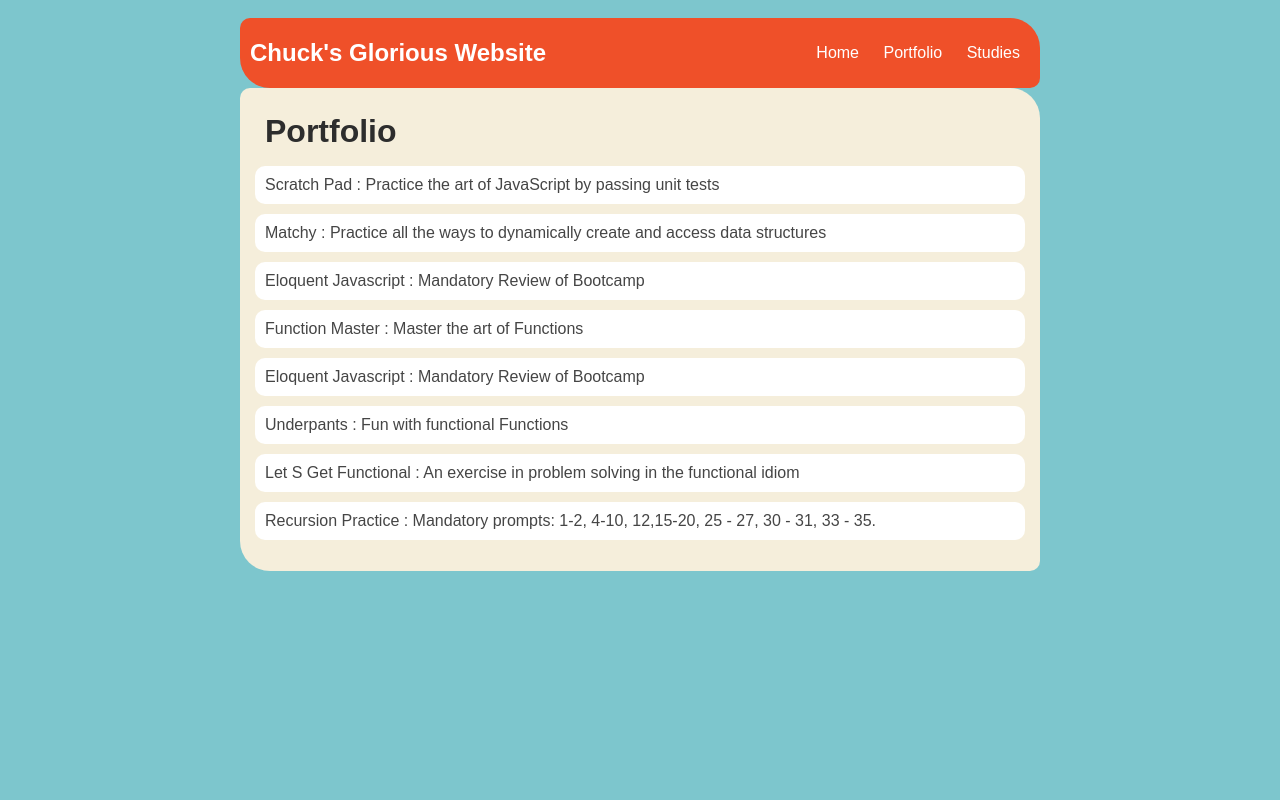
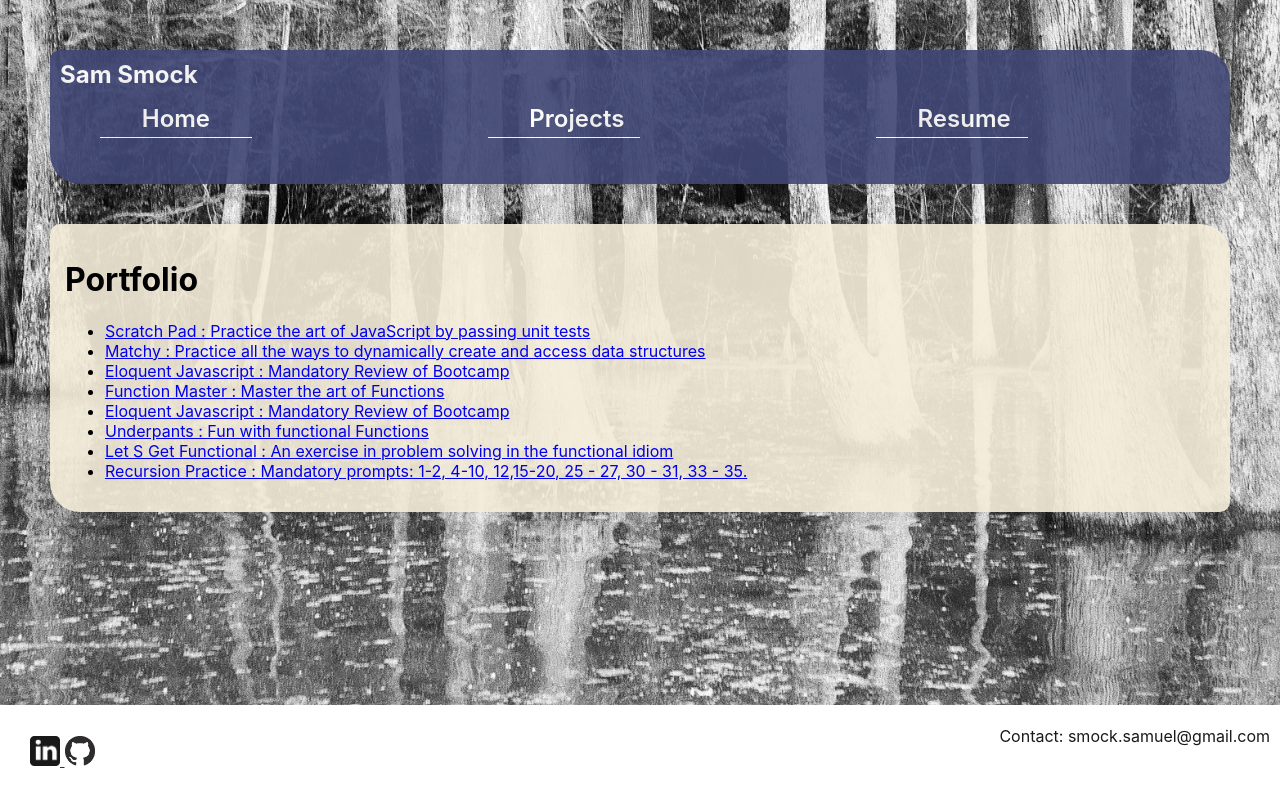
Before and after one commit to samuelsmock/vanillawebsite, a plain HTML site: page portfolio.html in a window 1280 px wide. Drawn offline with nearby package versions, Linux system fonts and the light colour scheme.

Commit message:
updates to all pages and the addition of a footer

```diff
--- a/css/index.css
+++ b/css/index.css
@@ -1,60 +1,125 @@
 
-    body {
-        background: rgb(125, 198, 205);
-        color: rgb(45, 45, 45);
-        padding: 10px;
-        font-family: arial;
-    }
+      code {
+        font-family: source-code-pro, Menlo, Monaco, Consolas, 'Courier New',
+          monospace;
+      }
+
+      body  {
+
+        font-family: -apple-system, BlinkMacSystemFont, 'Segoe UI', 'Roboto', 'Oxygen',
+          'Ubuntu', 'Cantarell', 'Fira Sans', 'Droid Sans', 'Helvetica Neue',
+          sans-serif;
+        -webkit-font-smoothing: antialiased;
+        -moz-osx-font-smoothing: grayscale;
+        display: flex;
+        flex-direction: column;
+        justify-content: center;
+        background-image: url('../media/background_image.jpg');
+        background-position: center;
+        background-repeat: no-repeat;
+        background-size: cover;
+        height: 50%;
+        margin: 50px;
+        Width: auto;
+      }
+
+
     header {
         font-size: 1.5em;
         font-weight: bold;
     }
-    #all-contents {
-        max-width: 800px;
-        margin: auto;
-    }
 
     /* navigation menu */
     nav {
+
         border-radius: 10px 30px;
-        background: rgb(239, 80, 41);
+        background: #404775;
         margin: 10 auto;
+        margin-top: 50px
         display: flex;
         padding: 10px;
+        opacity: 90%;
+
+        margin: 0 0 0 0;
+
+
     }
     nav header {
         display: flex;
-        align-items: center;
+        align-items: right;
         color: rgb(255, 255, 255);
         flex: 1;
+
     }
-    nav ul {
-        list-style-image: none;
-    }
-    nav li {
-        display: inline-block;
-        padding: 0 10px;
-    }
+
     nav a {
         text-decoration: none;
         color: #fff;
     }
+    nav a:hover{
+        text-decoration: none;
+        color: #f0c36c;
+    }
+
+   nav ul {
+    display: flex;
+    flex-direction: row;
+    align-items: center;
+    justify-content: space-between;
+    width: 80%;
+    list-style-image: none;
+
+    margin-bottom: 2.22rem;
+    color: #ffffff;
+  }
+
+    nav li {
+        display: inline-block;
+        padding: 0 10px;
+        cursor: pointer;
+        width: 4.33rem;
+        border-bottom: 1px solid #fff;
+        padding: 0 2.58rem .33rem 2.58rem;
+        line-height: 1.13;
+        text-align: center;
+        font-weight: 600;
+        font-size: 1.5rem;
+        transition: color .25s;
+    }
+
+    nav li:hover {
+        color: #d4cfcf;
+    }
+
+    nav li.active,
+    nav li.active:hover {
+        border-bottom: 1px solid #f0c36c;
+        color: #f0c36c;
+    }
 
     /* main container area beneath menu */
     main {
+        margin: 10 auto;
+
         border-radius: 10px 30px;
-        background: rgb(245, 238, 219);
+        background: rgba(245, 238, 219, 0.9);
         display: flex;
+
     }
     .sidebar {
-         margin-right: 25px;
+        margin-right: 25px;
         padding: 10px;
+
 
     }
     .sidebar img {
 
         width: 200px;
         border-radius:10px 30px;
+        opacity: 100%;
+    }
+    .profile_photo{
+        opacity: 100%;
     }
     .content {
         flex: 1;
@@ -63,3 +128,28 @@
     .interests header {
         font-size: 1.25em;
     }
+
+    .contact{
+        margin-right: 30px;
+        color: black;
+    }
+    .social_links{
+        float: left;
+        padding: 10px;
+
+
+    }
+    #footer {
+        position: fixed;
+        left: 0;
+        bottom: 0;
+
+        width: 100%;
+        background: white;
+        padding: 20px;
+        opacity: 90%;
+        width: 100%;
+
+        text-align: right;
+        opacity: 90%;
+      }
--- /dev/null
+++ b/js/main.js
@@ -0,0 +1,3 @@
+$(document).ready(() => {
+
+});
--- a/portfolio.html
+++ b/portfolio.html
@@ -1,94 +1,21 @@
 <!DOCTYPE HTML>
 <html>
         <head>
-        <title>Chuck's Amazing Website</title>
-        <style type="text/css">
-            body {
-                background: rgb(125, 198, 205);
-                color: rgb(45, 45, 45);
-                padding: 10px;
-                font-family: arial;
-            }
-            header {
-                font-size: 1.5em;
-                font-weight: bold;
-            }
-            h1 {
-                margin: 10px;
-            }
-            #all-contents {
-                max-width: 800px;
-                margin: auto;
-            }
-
-            /* navigation menu */
-            nav {
-                border-radius: 10px 30px;
-                background: rgb(239, 80, 41);
-                margin: 10 auto;
-                display: flex;
-                padding: 10px;
-            }
-            nav header {
-                display: flex;
-                align-items: center;
-                color: rgb(255, 255, 255);
-                flex: 1;
-            }
-            nav ul {
-                list-style-image: none;
-            }
-            nav li {
-                display: inline-block;
-                padding: 0 10px;
-            }
-            nav a {
-                text-decoration: none;
-                color: #fff;
-            }
-
-            /* main container area beneath menu */
-          main {
-                border-radius: 10px 30px;
-                background: rgb(245, 238, 219);
-                display: flex;
-            }
-            .content {
-                flex: 1;
-                padding: 15px;
-            }
-            #portfolio {
-                list-style-type: none;
-                padding-left: 0;
-            }
-
-            #portfolio li {
-                background: #fff;
-                padding: 10px;
-                border-radius: 10px;
-                margin-bottom: 10px;
-            }
-
-            #portfolio li:hover {
-                background: #eee;
-            }
-
-            #portfolio a {
-                text-decoration: none;
-                color: #454545;
-            }
-        </style>
+        <title>Sam Smock -Projects</title>
+        <link href = "./css/index.css" rel = "stylesheet" type = "text/css">
         </head>
         <body>
             <div id="all-contents">
-                 <nav>
-                    <header>Chuck's Glorious Website</header>
+                <nav class = "menu">
+                    <header>Sam Smock</header>
                     <ul>
                         <li><a href="index.html">Home</a></li>
-                        <li><a href="portfolio.html">Portfolio</a></li>
-                        <li><a href="studies.html">Studies</a></li>
+                        <li><a href = "portfolio.html">Projects</a></li>
+                        <li><a href = "resume.html">Resume</a></li>
                     </ul>
                 </nav>
+                <br>
+                <br>
                 <main>
                     <div class = "content">
                         <h1>Portfolio</h1>
@@ -100,4 +27,19 @@
             <script src="https://ajax.googleapis.com/ajax/libs/jquery/2.1.3/jquery.min.js"></script>
         <script id="portfolioScript">$(document).ready(function() {$.getJSON('projects/projects.json').then(function(data) { data.projects.forEach(function(project){ $('#portfolio').append('<li><a href="projects/' + project.name + '/">' + project.title + ' : ' + project.description + '</a></li>'); }); }); });</script>
     </body>
+    <div id ="footer">
+        <footer>
+            <div class = 'social_links'>
+                <a href= "https://www.linkedin.com/in/samuel-chuck-smock-502a5a76" target ="_blank">
+                    <img src='./media/linkedIn.png' width="30" height="30"/>
+                </a>
+                <a href= "https://github.com/samuelsmock" target ="_blank">
+                    <img src='./media/gitHub.png' width="30" height="30"/>
+                </a>
+            </div>
+            <div class='contact'>
+                 Contact: smock.samuel@gmail.com
+            </div>
+        </footer>
+    </div>
 </html>
```
Also changed, not shown: index.html (+37 -8 lines), resume.html (added, +35 -0 lines), headshot2.jpg (deleted), media/background_image.jpg (added), media/gitHub.png (added), media/headshot3.jpg (added), media/linkedIn.png (added), media/resume transparent background.jpg (added), 2 other files.
